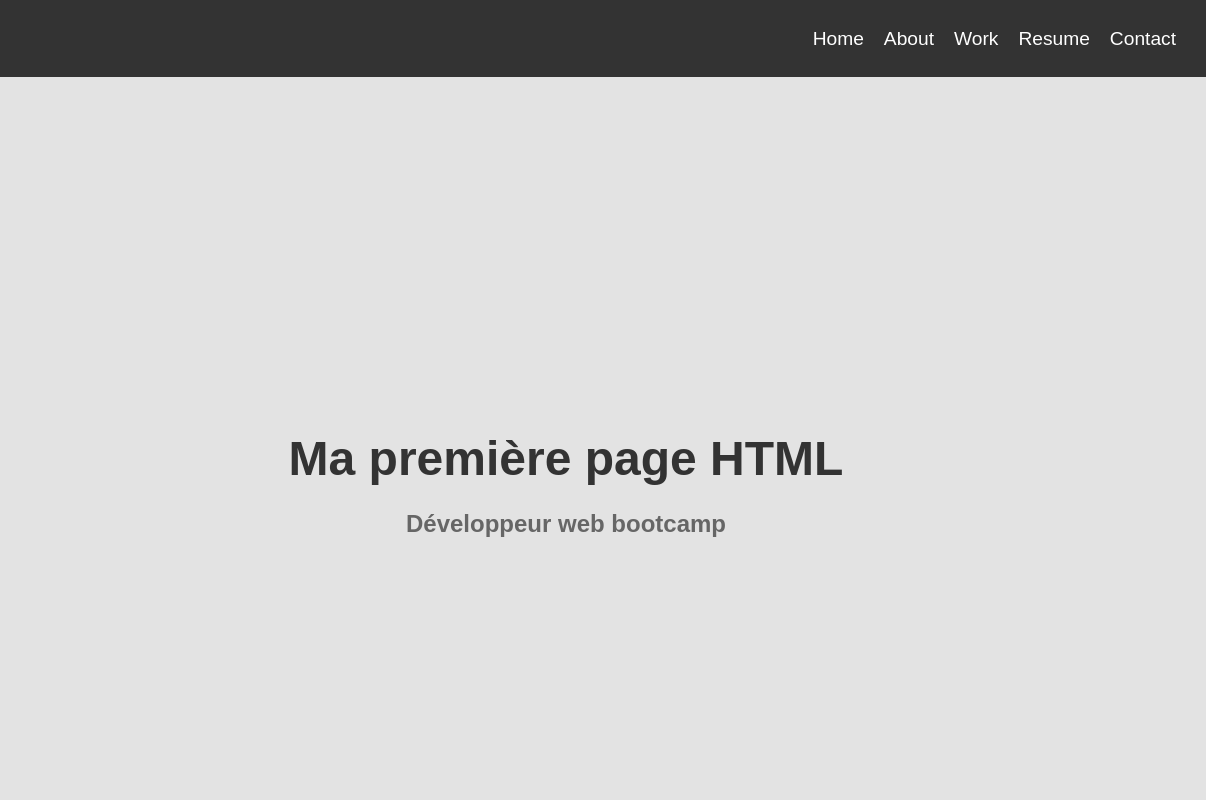
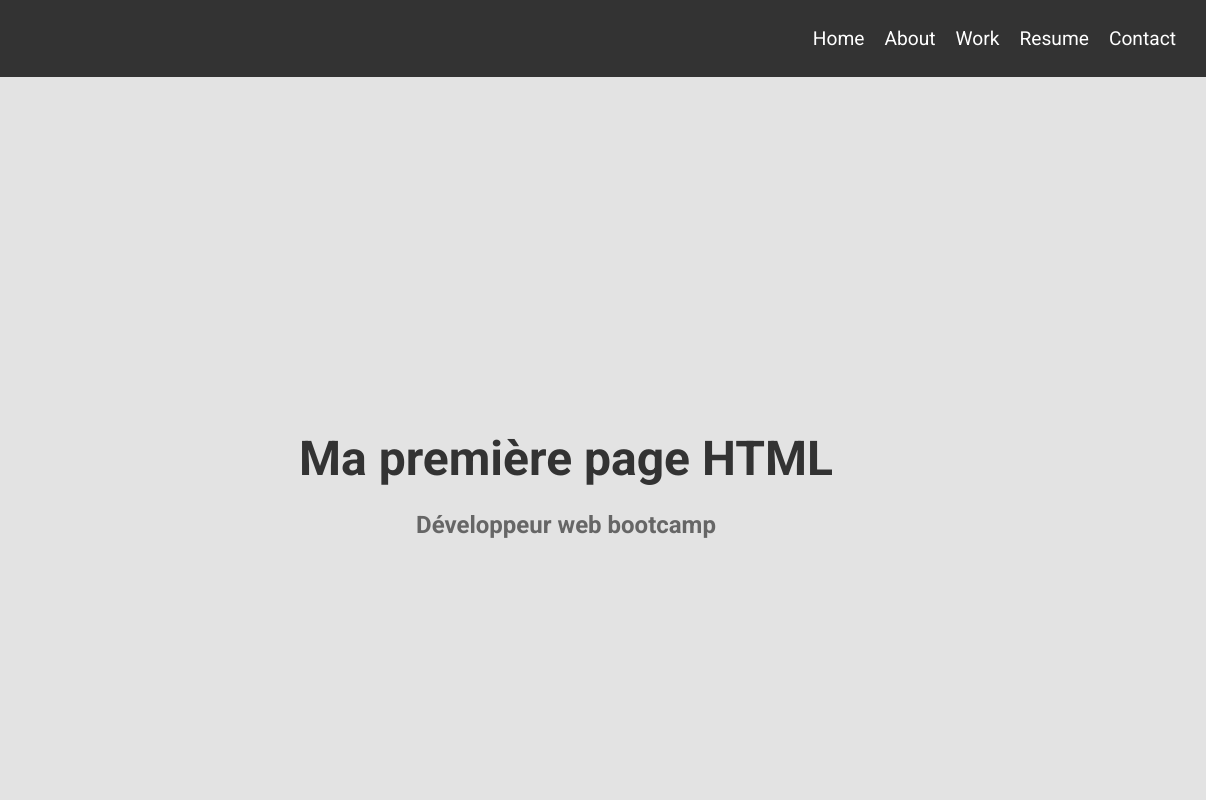
Before and after one commit to Imad-eddine-92/Projet-CSS-2, a plain HTML site: page index.html in a window 1280 px wide. Shown: the top 800 px of the page, 74-1280 px from the left. Drawn offline with Linux system fonts and the light colour scheme.

Commit message:
Update style.css

```diff
--- a/style.css
+++ b/style.css
@@ -1,6 +1,6 @@
 /* Style général du body */
 body {
-    font-family: Arial, sans-serif;
+    font-family: 'Roboto', Arial, sans-serif; /* Utilisation de Roboto */
     margin: 0;
     padding: 0;
     background-color: #f5f5f5; /* Couleur de fond générale */
```
